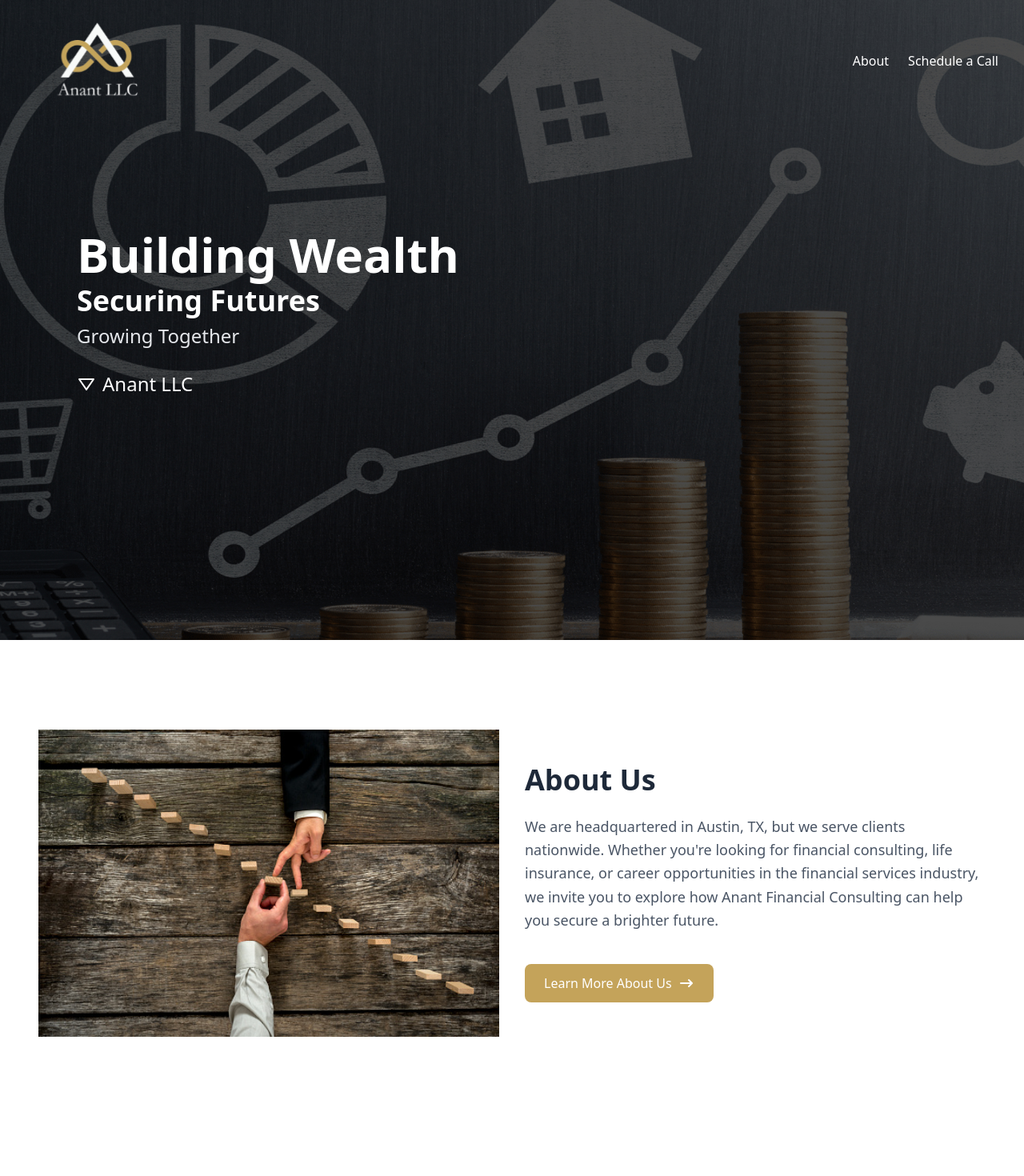
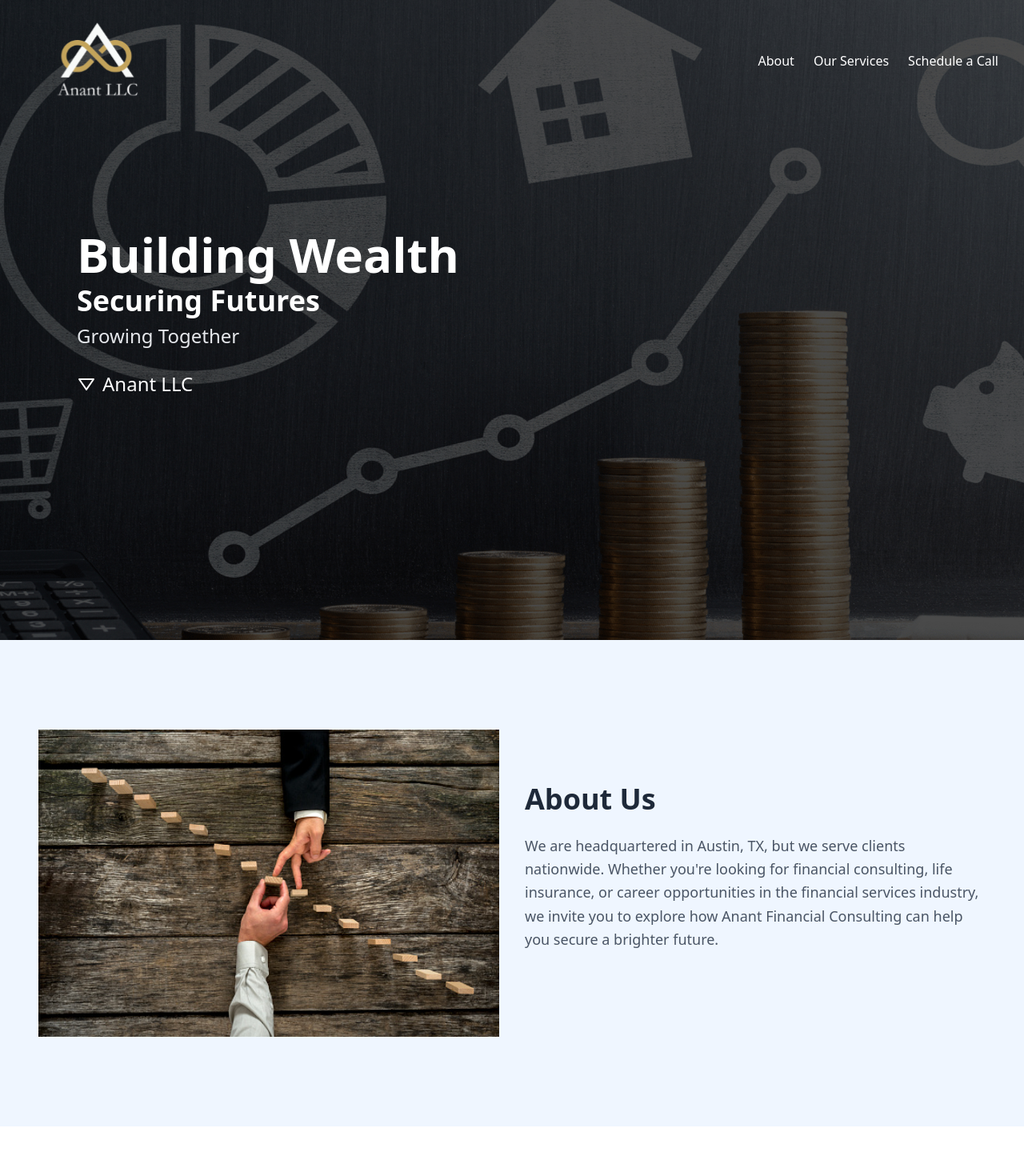
Before and after one commit to AnantLLC/Anant-Website, a Next.js app in the folder frontend/: page / in a window 1280 px wide. Shown: the top 1470 px of the page at 80% size. Built offline with nearby package versions, Linux system fonts and the light colour scheme.

Commit message:
updates links and adjusts link hover color

```diff
--- a/frontend/app/components/footer.tsx
+++ b/frontend/app/components/footer.tsx
@@ -34,12 +34,12 @@ interface QuickLink {
   url: string;
 }
 const quickLinks: QuickLink[] = [
-  { title: "About Us", url: "#" },
-  { title: "Our Services", url: "#" },
-  { title: "Internships", url: "#" },
-  { title: "Meet Our Team", url: "#" },
-  { title: "Schedule A Call", url: "#" },
-  { title: "Contact Us", url: "#" },
+  { title: "About Us", url: "#about" },
+  { title: "Our Services", url: "#services" },
+  // { title: "Internships", url: "#" },
+  // { title: "Meet Our Team", url: "#" },
+  { title: "Schedule A Call", url: "https://calendly.com/yug-goyal46/1-1-meet-with-yugam?month=2025-05" },
+  // { title: "Contact Us", url: "#" },
 ];
 
 
--- a/frontend/app/components/navbar.tsx
+++ b/frontend/app/components/navbar.tsx
@@ -15,10 +15,10 @@ const navitems: NavItems[] = [
     name: "About",
     href: "#about",
   },
-  // {
-  //   name: " Our Services",
-  //   href: "#",
-  // },
+  {
+    name: " Our Services",
+    href: "#services",
+  },
   // {
   //   name: "Internships",
   //   href: "#",
@@ -99,11 +99,7 @@ export default function Navbar() {
                 key={nav.name}
                 href={nav.href}
                 onClick={(e) => handleScrollToSection(e, nav.href)}
-                className={`font-medium ${
-                  scrolled
-                    ? "text-white hover:text-blue-600"
-                    : "text-white hover:text-gray-200"
-                } transition-colors duration-200`}
+                className={`font-medium text-white hover:text-[#C4A35A] transition-colors duration-200`}
               >
                 {nav.name}
               </Link>
--- a/frontend/app/ui/home/About.tsx
+++ b/frontend/app/ui/home/About.tsx
@@ -1,10 +1,10 @@
 import React from 'react'
 import Image from 'next/image'
-import Link from 'next/link'
+// import Link from 'next/link'
 
 export default function About() {
   return (
-    <section id='about' className="relative py-28 px-4 md:px-12 bg-white">
+    <section id='about' className="relative py-28 px-4 md:px-12 bg-blue-50">
       <div className="max-w-7xl mx-auto">
         <div className="grid grid-cols-1 lg:grid-cols-2 gap-8 items-center">
           {/* Image column */}
@@ -34,7 +34,7 @@ export default function About() {
             </p>
 
             <div className="pt-4">
-              <Link href="/about" passHref>
+              {/* <Link href="/about" passHref>
               <button className="px-6 py-3 bg-[#C4A35A] text-white font-medium rounded-md transition-all duration-300 transform hover:scale-105 hover:shadow-lg inline-flex items-center">
               Learn More About Us
                   <svg
@@ -50,7 +50,7 @@ export default function About() {
                     />
                   </svg>
                 </button>
-              </Link>
+              </Link> */}
             </div>
           </div>
         </div>
--- a/frontend/app/ui/home/Schedule.tsx
+++ b/frontend/app/ui/home/Schedule.tsx
@@ -14,7 +14,7 @@ export default function Schedule() {
         every step of the way.
       </h2>
 
-      <Link href="/contact" passHref>
+      <Link href="https://calendly.com/yug-goyal46/1-1-meet-with-yugam?month=2025-05" passHref>
         <button className="px-8 py-4 bg-[#C4A35A] text-white font-semibold rounded-md transition-all duration-300 transform hover:scale-105 hover:shadow-lg text-lg shadow-lg">
           Schedule a Consultation
         </button>
--- a/frontend/app/ui/home/Services.tsx
+++ b/frontend/app/ui/home/Services.tsx
@@ -55,7 +55,7 @@ const serviceItems = [
 
 export default function Services() {
   return (
-    <section className="relative flex flex-col items-center py-28 px-4 min-h-screen">
+    <section id='services' className="relative flex flex-col items-center py-28 px-4 min-h-screen">
       <h1 className="text-3xl font-bold text-gray-800 mb-12 relative">
         <span className="relative z-10">Our Services</span>
       </h1>
```
